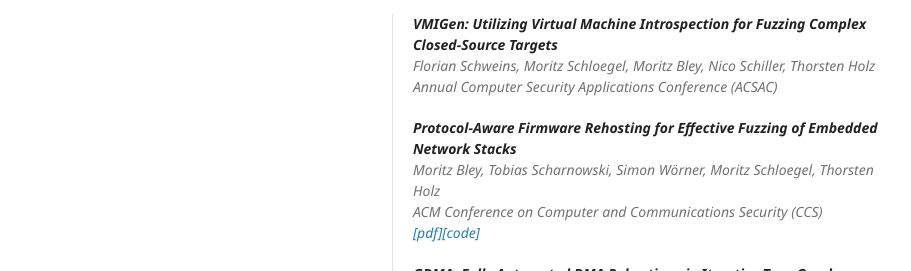
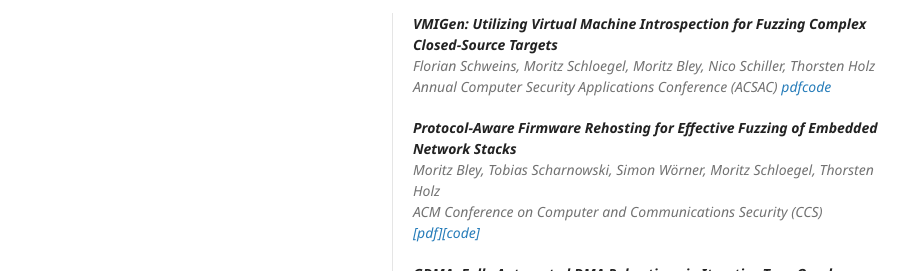
Before and after one commit to mo-bl/mo-bl.github.io, a Jekyll site: the page built from index.md, in a window 1280 px wide and 900 px high, scrolled down 505 px. Shown: the part 400-671 px from the top of the window, without its empty margins (178-1089 px from the left). Built offline with Jekyll 4.4.1, drawn with Linux system fonts in a browser that asks for light colours; the repository's description, which GitHub fills in, is left out; our own code applies the rules of GitHub Pages for plain Markdown files.

Commit message:
Added vmigen paper and code

```diff
--- a/index.md
+++ b/index.md
@@ -23,6 +23,7 @@ If you are interested in collaborating for a project or want to write a thesis,
 > **VMIGen: Utilizing Virtual Machine Introspection for Fuzzing Complex Closed-Source Targets**
 > *Florian Schweins, Moritz Schloegel, Moritz Bley, Nico Schiller, Thorsten Holz*
 > Annual Computer Security Applications Conference (ACSAC)
+> [pdf](https://mschloegel.me/paper/schweins2025vmigen.pdf)[code](https://github.com/MPI-SysSec/VMIGen)
 >
 >
 > **Protocol-Aware Firmware Rehosting for Effective Fuzzing of Embedded Network Stacks**
```
